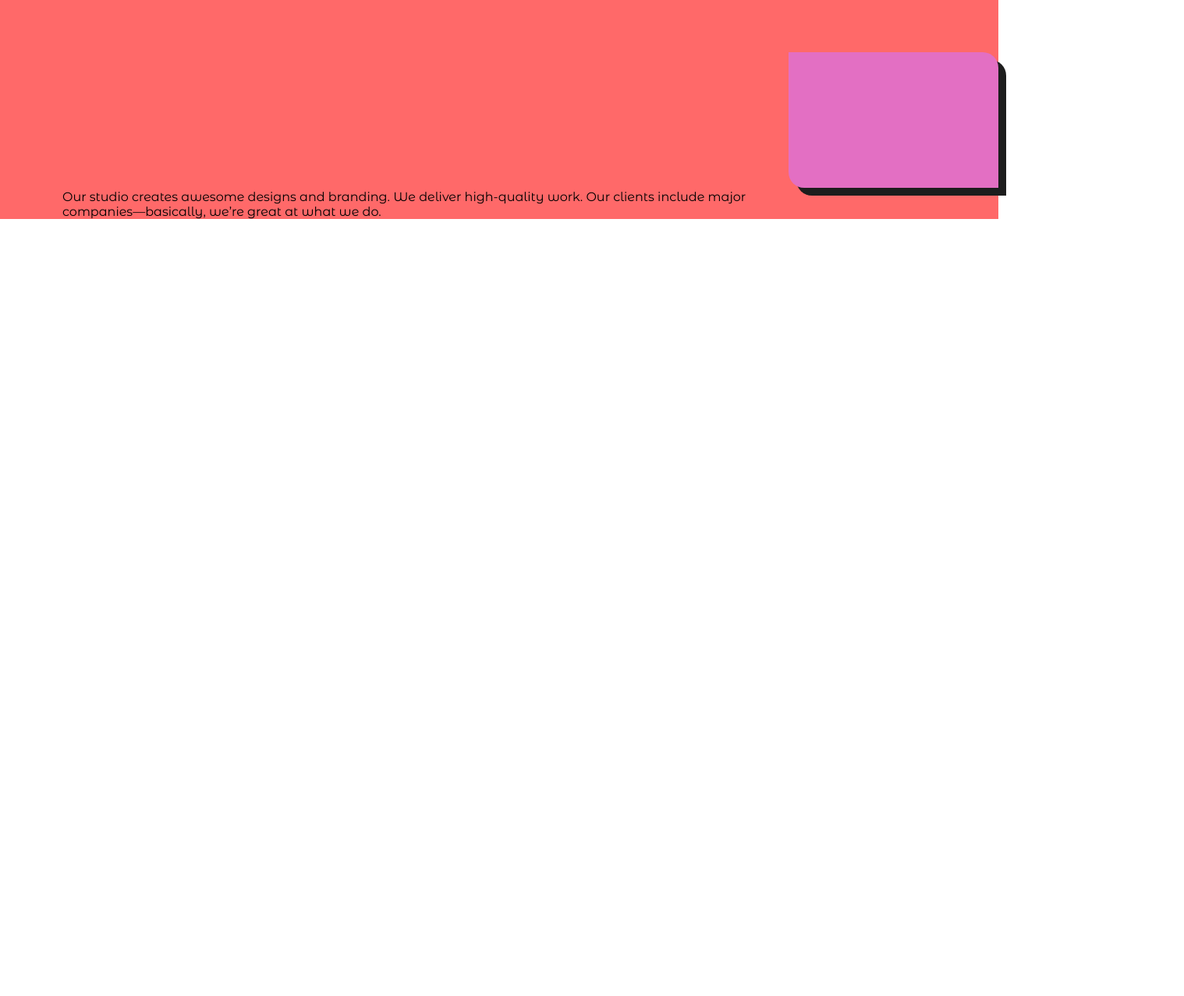
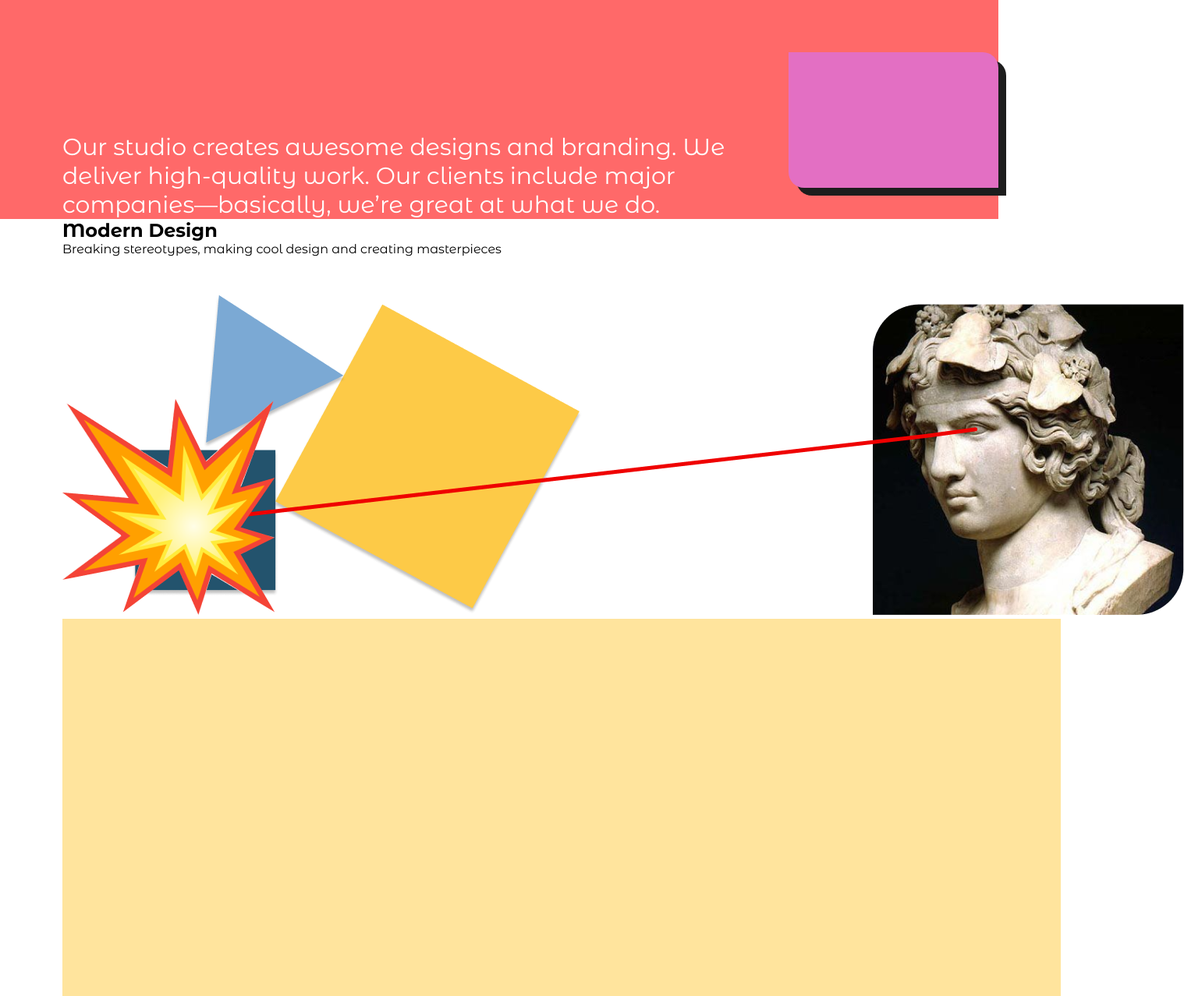
Before and after one commit to JohnikF/ArtStudioLanding, a plain HTML site: page index.html in a window 1280 px wide. Shown: the part 1319-2597 px from the top of the page at 78% size, 1518 px wide, since content can reach past the window. Before the commit the page ends 1600 px from the top, so only its background shows below. Drawn offline with Linux system fonts and the light colour scheme.

Commit message:
finished second section, started third

```diff
--- a/index.html
+++ b/index.html
@@ -78,5 +78,17 @@
         <p class="bg-text">Get to know us</p>
     </div>
 </section>
+
+<section id="advantages">
+    <div class="advantages-content">
+        <h2 class="advantages-title">Modern Design</h2>
+        <p class="advantages-text">Breaking stereotypes, making cool design and creating masterpieces</p>
+        <img src="images/pictures/3rd-section-img.png" class="advantages-img" alt="advantages img">
+    </div>
+
+    <div class="advantages-background">
+        <p class="bg-text"></p>
+    </div>
+</section>
 </body>
 </html>
--- a/style.css
+++ b/style.css
@@ -192,6 +192,29 @@ section {
     align-self: flex-start;
 }
 
+.about-title {
+    color: white;
+    font-size: 50px;
+}
+
+.about-text {
+    color: white;
+    font-size: 30px;
+}
+
+#advantages {
+    width: 100%;
+    height: 100vh;
+    position: relative;
+}
+
+.advantages-background {
+    width: 100%;
+    height: 100%;
+    background-color: #ffe49d;
+    position: absolute;
+}
+
 @keyframes shake {
     0% {
         transform: rotate(0deg);
```
